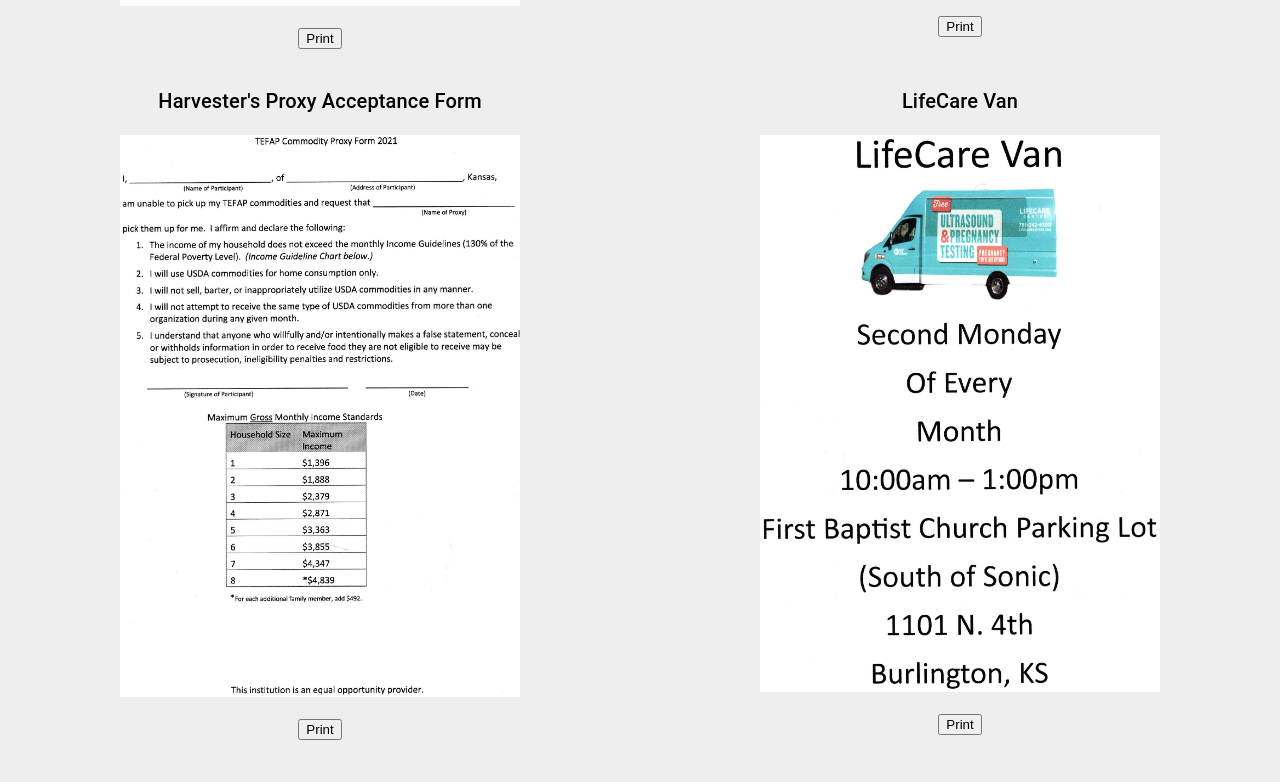
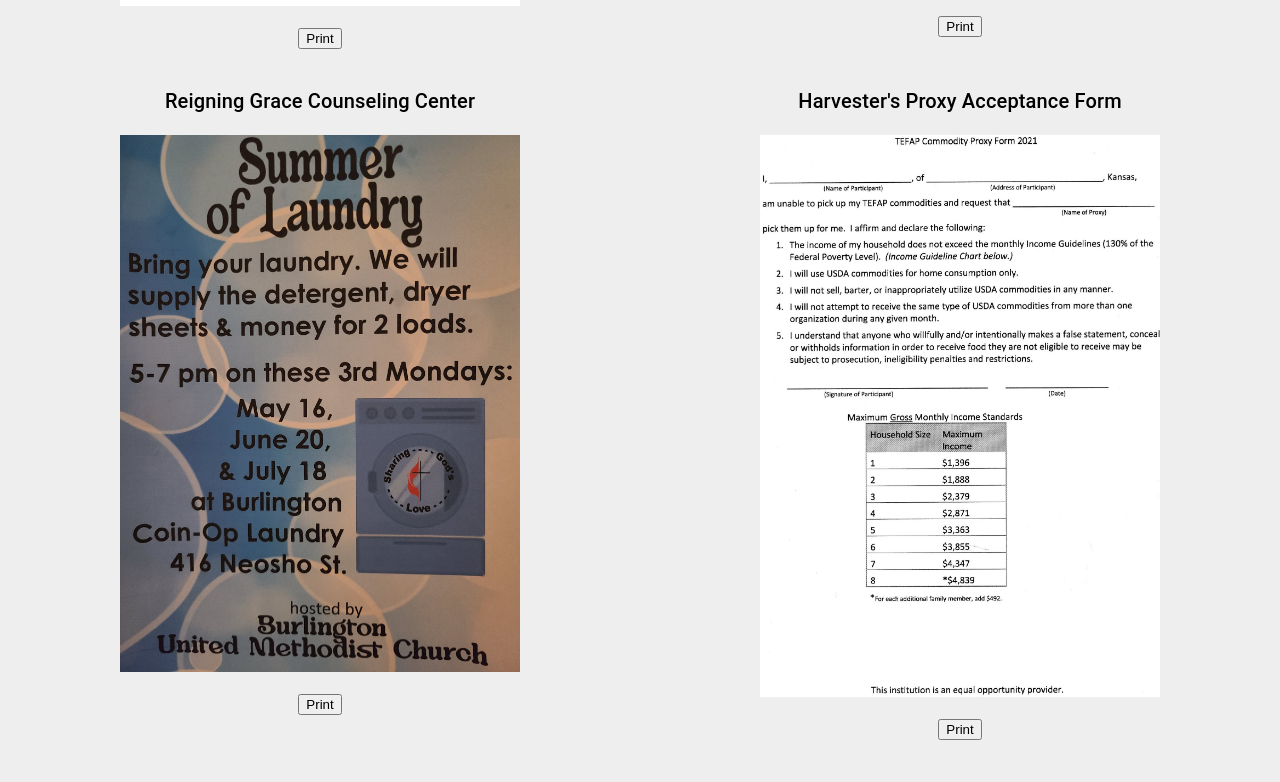
Before and after one commit to LukeHW/Burlington-God-Store-House-Page, a React (Create React App) app in the folder burlington-gsh-page/: page /Resources in a window 1280 px wide. Shown: the part 849-1631 px from the top of the page. Built offline with nearby package versions, Linux system fonts and the light colour scheme; a web font is replaced by a local one.

Commit message:
Added content to resources page

```diff
--- a/burlington-gsh-page/src/components/Pages/Resources.jsx
+++ b/burlington-gsh-page/src/components/Pages/Resources.jsx
@@ -15,6 +15,7 @@
 import PrintDC from '../prints/PrintDC';
 import PrintPAT from '../prints/PrintPAT';
 import PrintRGCC from '../prints/PrintRGCC';
+import PrintSOL from '../prints/PrintSOL';
 
 // styles for Resources
 const useStyles = makeStyles((theme) => ({
@@ -108,6 +109,15 @@
               </Grid>
               <Grid item className={classes.resourcesContainer} xs={12} sm={12} md={6} lg={6} xl={3}>
                 <Typography className={classes.resourcesTitle} variant="h4" component="h2" gutterBottom>
+                  Reigning Grace Counseling Center
+                </Typography>
+                <a href='/SOL.jpg' target='_blank'>
+                  <img className={classes.resources} alt="" border="0" src="/SOL.jpg" />
+                </a>
+                <PrintSOL />
+              </Grid>
+              <Grid item className={classes.resourcesContainer} xs={12} sm={12} md={6} lg={6} xl={3}>
+                <Typography className={classes.resourcesTitle} variant="h4" component="h2" gutterBottom>
                   Harvester&#39;s Proxy Acceptance Form
                 </Typography>
                 <a href='/Harvester&#39;s Info 2.jpg' target='_blank'>
--- /dev/null
+++ b/burlington-gsh-page/src/components/prints/PrintSOL.jsx
@@ -0,0 +1,38 @@
+/* eslint-disable jsx-a11y/anchor-is-valid */
+/* eslint-disable react/no-this-in-sfc */
+/* eslint-disable no-return-assign */
+// import modules
+import React, { useRef } from 'react';
+import { makeStyles } from '@material-ui/core/styles';
+import { useReactToPrint } from 'react-to-print';
+import Hidden from '@material-ui/core/Hidden';
+
+const useStyles = makeStyles(() => ({
+    button: {
+        align: 'center',
+        marginBottom: 40
+    }
+}));
+
+function PrintSOL() {
+
+  const classes = useStyles();
+
+  const componentRef = useRef();
+  const handlePrint = useReactToPrint({
+    content: () => componentRef.current,
+  });
+  // keep image in DOM, but hidden
+  // <div style={{ display: "none" }}><ComponentToPrint ref={componentRef} /></div>
+
+  return (
+      <div>
+        <div style={{ overflow: "hidden", height: "0" }}><img alt='' ref={componentRef} src="/SOL.jpg" width="100%" height="1000" /></div>
+        <Hidden xsDown>
+          <button type="button" onClick={handlePrint} className={classes.button}>Print</button>
+        </Hidden>
+      </div>
+  );
+}
+
+export default PrintSOL;
```
Also changed, not shown: burlington-gsh-page/public/SOL.jpg (added), 1 other file (tests, documents, lock files or other folders).
